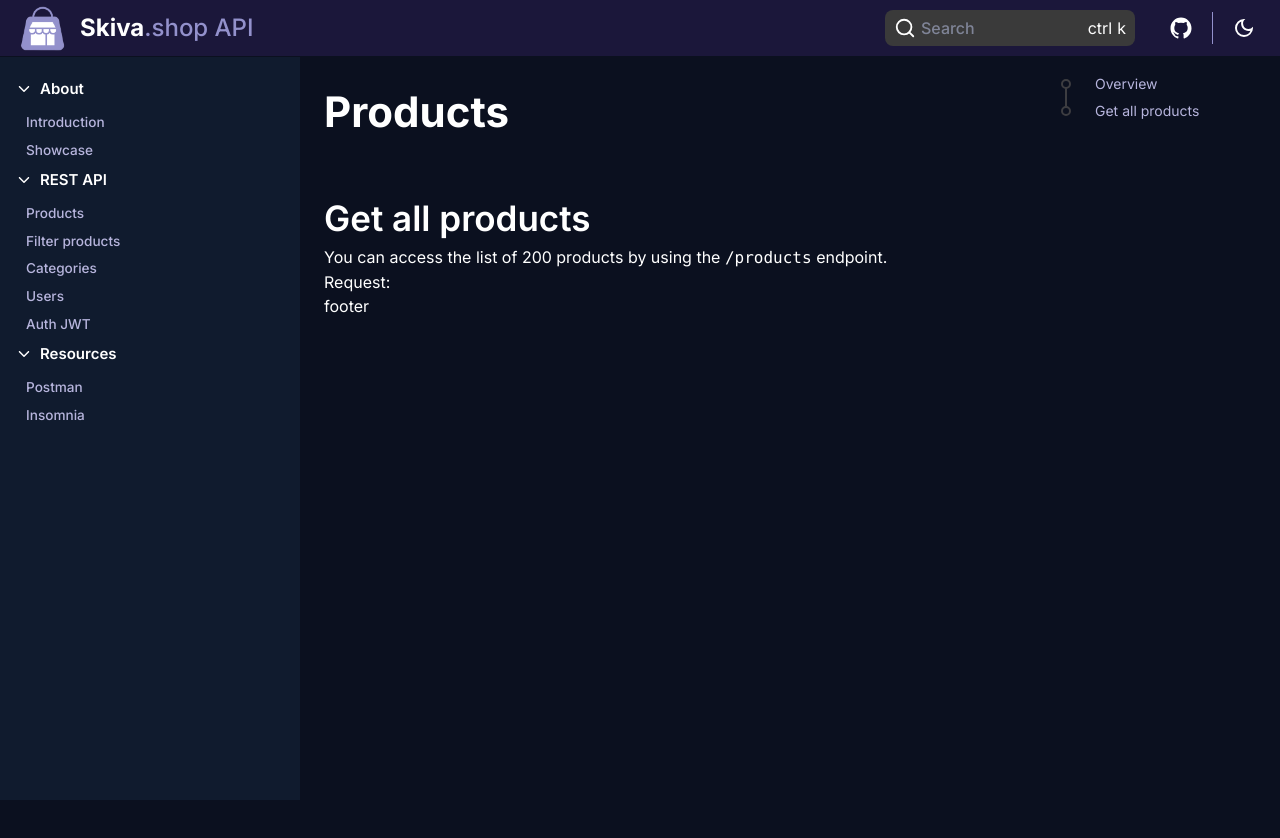
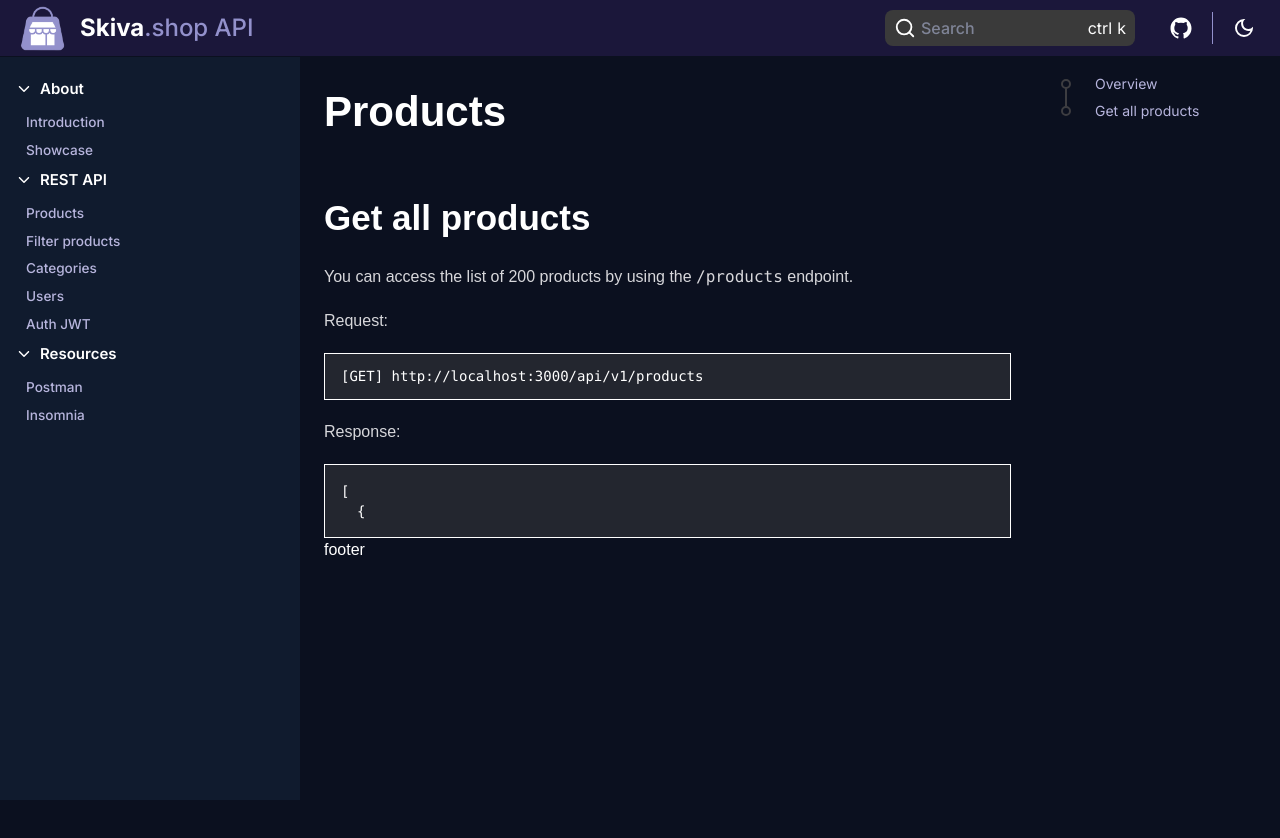
Before and after one commit to SkivaDev/Fake-Store-API-docs, a Next.js app: page /products in a window 1280 px wide. Shown: the top 838 px of the page. Built offline with nearby package versions, Linux system fonts and the light colour scheme.

Commit message:
feat(products): :sparkles: add content

```diff
--- a/app/products/page.tsx
+++ b/app/products/page.tsx
@@ -4,7 +4,7 @@ import RightSidebar from "../components/RightSidebar";
 const ProductsPage = () => {
   return (
     <>
-      <main className="order-1 min-h-screen w-full xl:max-w-[75%] ">
+      <main className="order-1 min-h-screen w-full xl:max-w-[75%] font-IBM_Plex">
         <div className="p-[24px] w-full">
           <div className="ml-auto w-full max-w-[900px]">
             <h1 className="text-[42px] font-bold">Products</h1>
@@ -12,16 +12,34 @@ const ProductsPage = () => {
         </div>
         <div className="mt-[1px] p-[24px] w-full">
           <div className="ml-auto w-full max-w-[900px]">
-            <div>
-              <h2 className="text-[35px] font-semibold">Get all products</h2>
+            <div className="text-medium-gray">
+              <h2 className="text-[35px] font-semibold text-white">
+                Get all products
+              </h2>
 
-              <p>
+              <p className="mt-[20px]">
                 You can access the list of 200 products by using the{" "}
-                <code dir="auto">/products</code>{" "}
-                endpoint.
+                <code dir="auto">/products</code> endpoint.
               </p>
 
-              <p>Request:</p>
+              <p className="mt-[20px]">Request:</p>
+
+              <pre className="mt-[20px] px-[16px] py-[12px] border border-white bg-pre-background text-[14px] text-white overflow-x-auto">
+                <code>
+                  <span className="line-code">
+                    <span>[GET] http://localhost:3000/api/v1/products</span>
+                  </span>
+                </code>
+              </pre>
+
+              <p className="mt-[20px]">Response:</p>
+
+              <pre className="mt-5 p-4 border border-white bg-pre-background text-sm text-white overflow-x-auto">
+                <code className="whitespace-pre">
+                  <span className="block">{"["}</span>
+                  <span className="block ml-4">{"{"}</span>
+                </code>
+              </pre>
             </div>
             <footer>footer</footer>
           </div>
--- a/tailwind.config.ts
+++ b/tailwind.config.ts
@@ -8,6 +8,9 @@ const config: Config = {
   ],
   theme: {
     extend: {
+      fontFamily: {
+        IBM_Plex: ["IBM Plex Sans", "sans-serif"],
+      },
       backgroundImage: {
         "gradient-radial": "radial-gradient(var(--tw-gradient-stops))",
         "gradient-conic":
@@ -23,6 +26,7 @@ const config: Config = {
         "pale-cyan": "#a8e1ea",
         "indigo-black": "#110d25",
         "light-gray": "#abb1b8",
+        "medium-gray": "#d7d7db",
         "dark-purple": "#1b173a",
         "deep-purple": "#25224f",
         "slate-purple": "#322f69",
@@ -32,6 +36,7 @@ const config: Config = {
         "placehold-search": "#7f8497",
         "search-dark": "#3A3A3A",
         "emphasis-200": "#444950",
+        "pre-background": "#23262f",
       },
       colors: {
         "black": "#000000",
@@ -43,6 +48,7 @@ const config: Config = {
         "pale-cyan": "#a8e1ea",
         "indigo-black": "#110d25",
         "light-gray": "#abb1b8",
+        "medium-gray": "#d7d7db",
         "dark-purple": "#1b173a",
         "deep-purple": "#25224f",
         "slate-purple": "#322f69",
```
